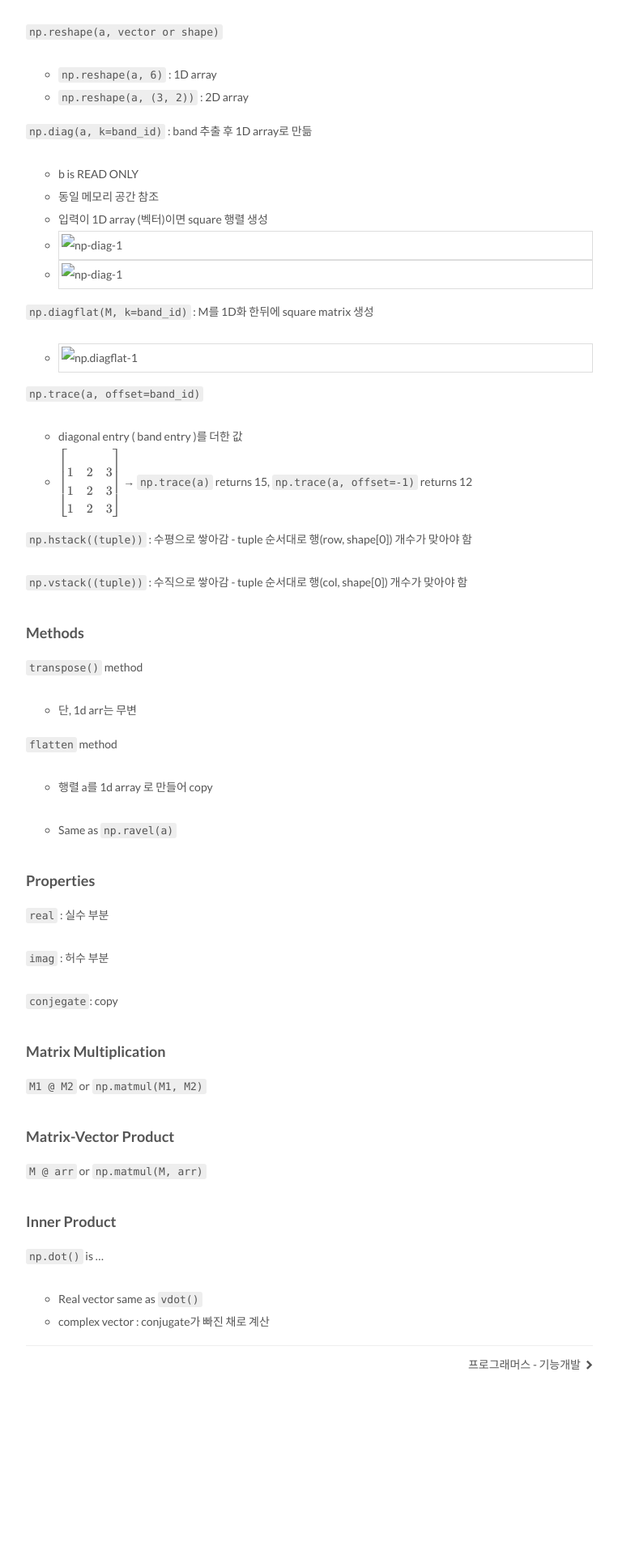
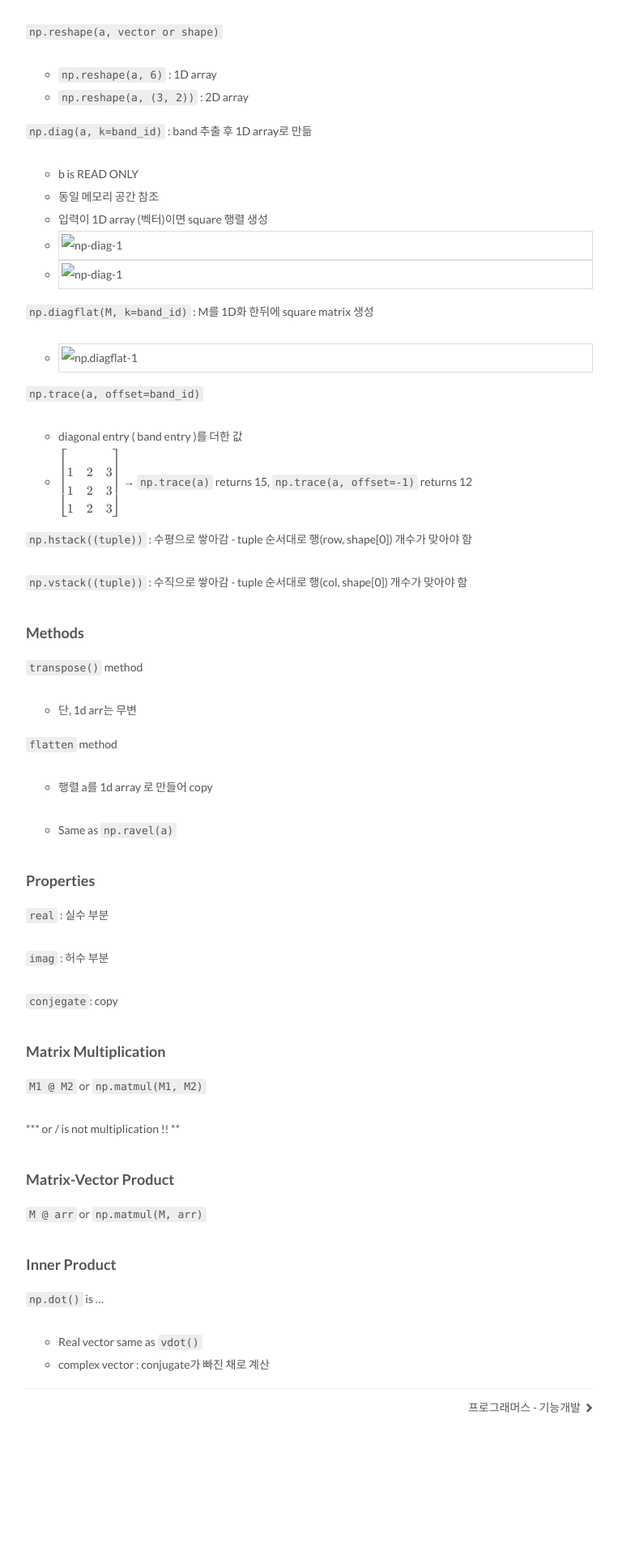
Before and after one commit to 42cosmos/42cosmos.github.io, a Jekyll site: the page built from _posts/Linear Algebra/2021-01-20-numpy-편의-기능.md, in a window 1280 px wide. Shown: the part 1370-3290 px from the top of the page at 81% size, without its empty margins (258-1021 px from the left). Built offline with Jekyll 4.4.1, drawn with Linux system fonts in a browser that asks for light colours; formulas are drawn with MathJax 3; comment, search, counter and statistics services are not loaded; before the commit the page ends 3237 px from its top, so only the background shows below that.

Commit message:
Modify 0120 numpy

```diff
--- a/_posts/Linear Algebra/2021-01-20-numpy-편의-기능.md
+++ b/_posts/Linear Algebra/2021-01-20-numpy-편의-기능.md
@@ -127,7 +127,7 @@ Numpy 편의기능 및 기본조작
 
 `M1 @ M2` or `np.matmul(M1, M2)`
 
-
+**\* or / is not multiplication !! **
 
 ### Matrix-Vector Product
 
```
Also changed, not shown: 4 other files.
